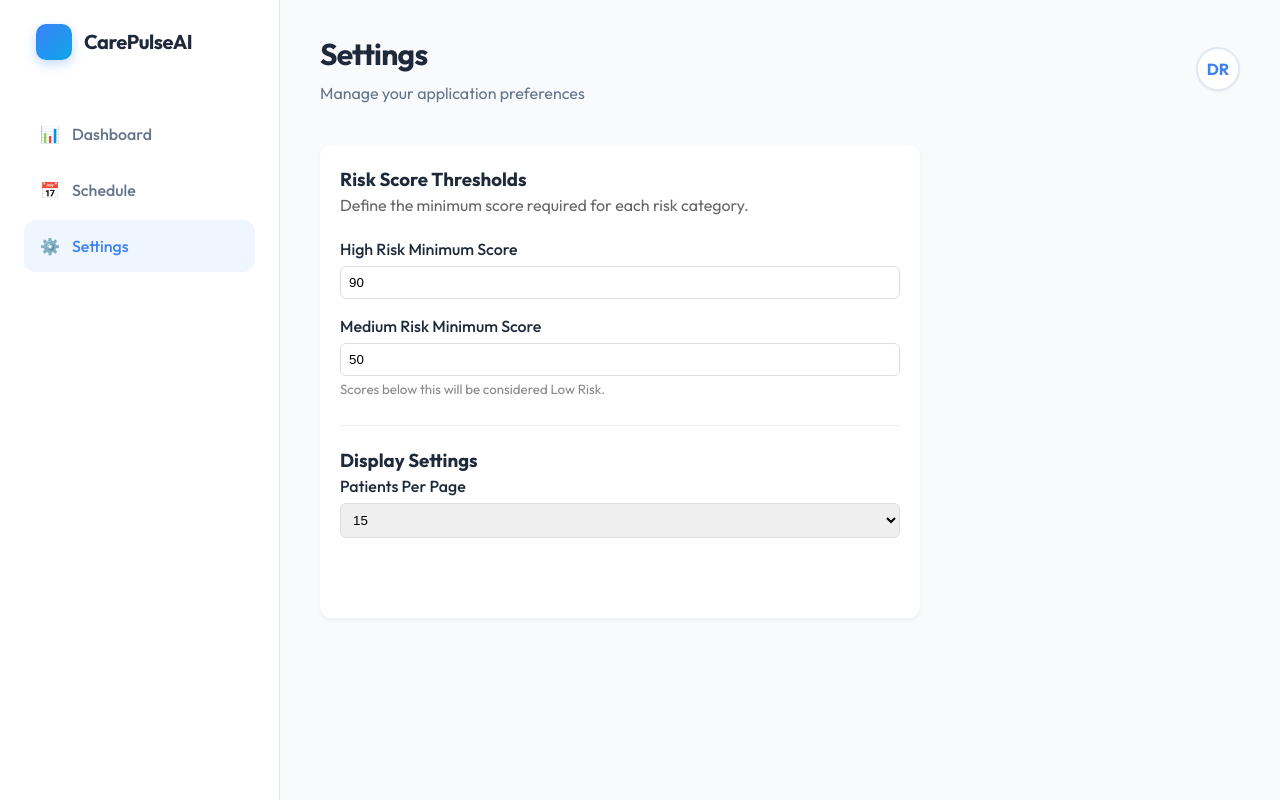
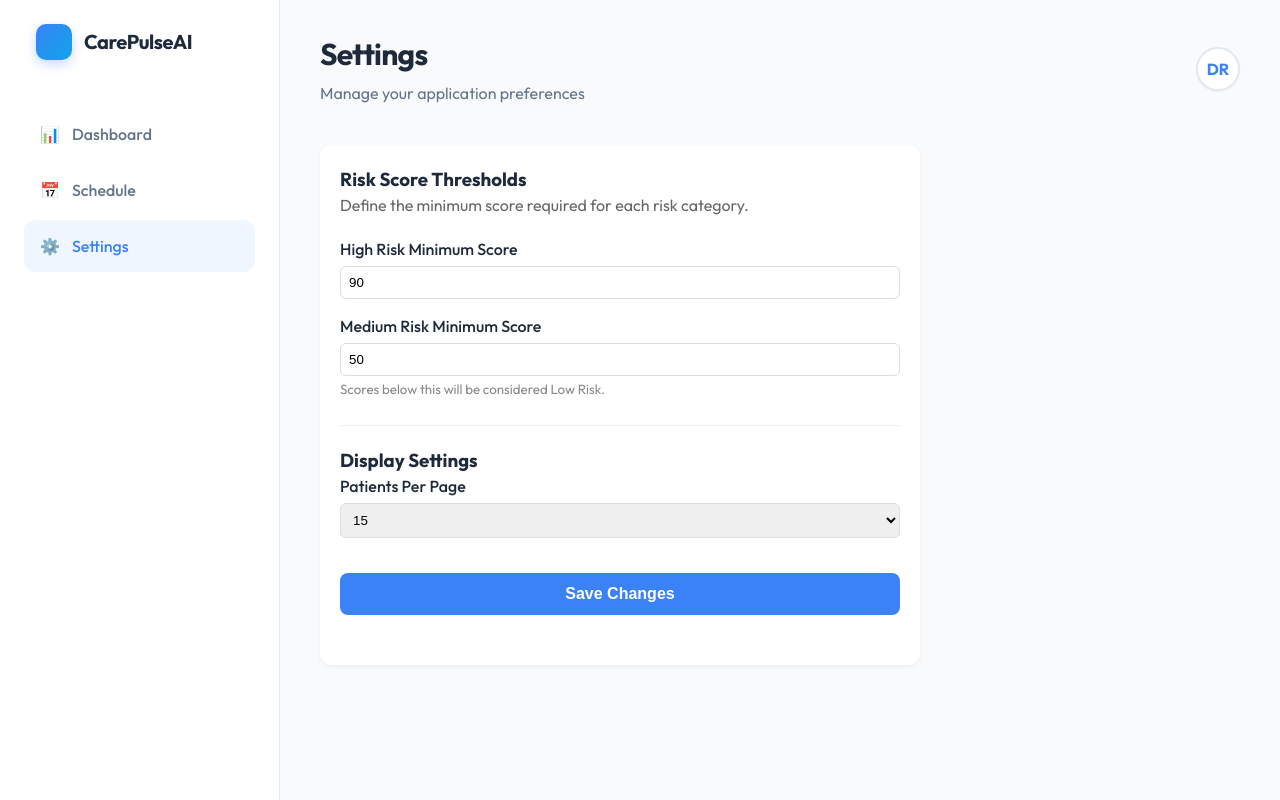
Before and after one commit to dhirajlaulkar/carepulse-ai, a FastAPI app: page /settings in a window 1280 px wide. Run offline with FastAPI, Linux system fonts and the light colour scheme.

Commit message:
style: improve settings button and status message styling for better UX

```diff
--- a/app/templates/settings.html
+++ b/app/templates/settings.html
@@ -73,8 +73,8 @@
                     </select>
                 </div>
 
-                <button onclick="saveSettings()" id="saveBtn" style="background: var(--primary-color); color: white; border: none; padding: 10px 20px; border-radius: 6px; cursor: pointer; font-weight: 500;">Save Changes</button>
-                <span id="statusMessage" style="margin-left: 10px; font-size: 0.9em;"></span>
+                <button onclick="saveSettings()" id="saveBtn" style="background: var(--accent-color); color: white; border: none; padding: 12px 24px; border-radius: 8px; cursor: pointer; font-weight: 600; font-size: 1rem; width: 100%; margin-top: 10px; transition: background 0.2s;">Save Changes</button>
+                <span id="statusMessage" style="display: block; margin-top: 10px; text-align: center; font-size: 0.9em; min-height: 20px;"></span>
             </div>
 
             <script>
```
